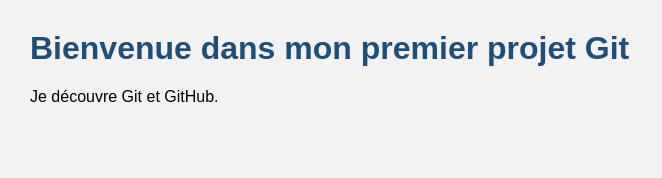
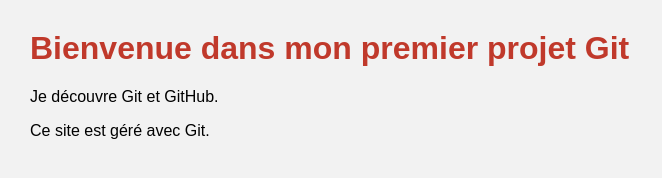
Before and after one commit to wiem15zarroug/Projet-Git, a plain HTML site: page index.html in a window 1280 px wide. Shown: the whole page, without its empty margins (0-662 px from the left). Drawn offline with Linux system fonts and the light colour scheme.

Commit message:
Ajout de contenu et modification du style

```diff
--- a/index.html
+++ b/index.html
@@ -9,5 +9,6 @@
 <body>
   <h1>Bienvenue dans mon premier projet Git</h1>
   <p>Je découvre Git et GitHub.</p>
+  <P>Ce site est géré avec Git.</P>
 </body>
 </html>
--- a/style.css
+++ b/style.css
@@ -4,3 +4,4 @@ body {
     background-color: #f2f2f2;
 }
 h1 { color: #1f4e79; }
+h1 { color: #c0392b; }
```
